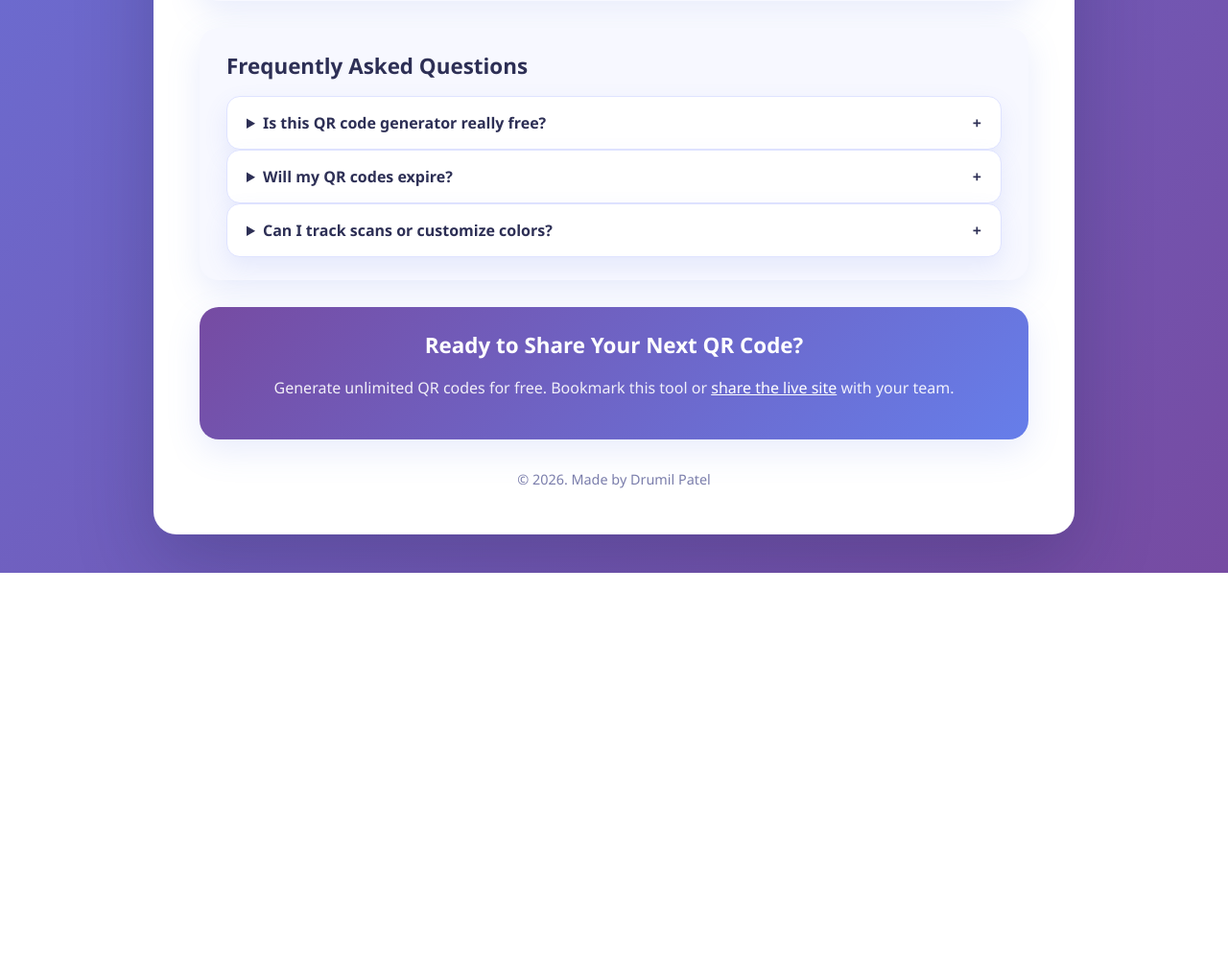
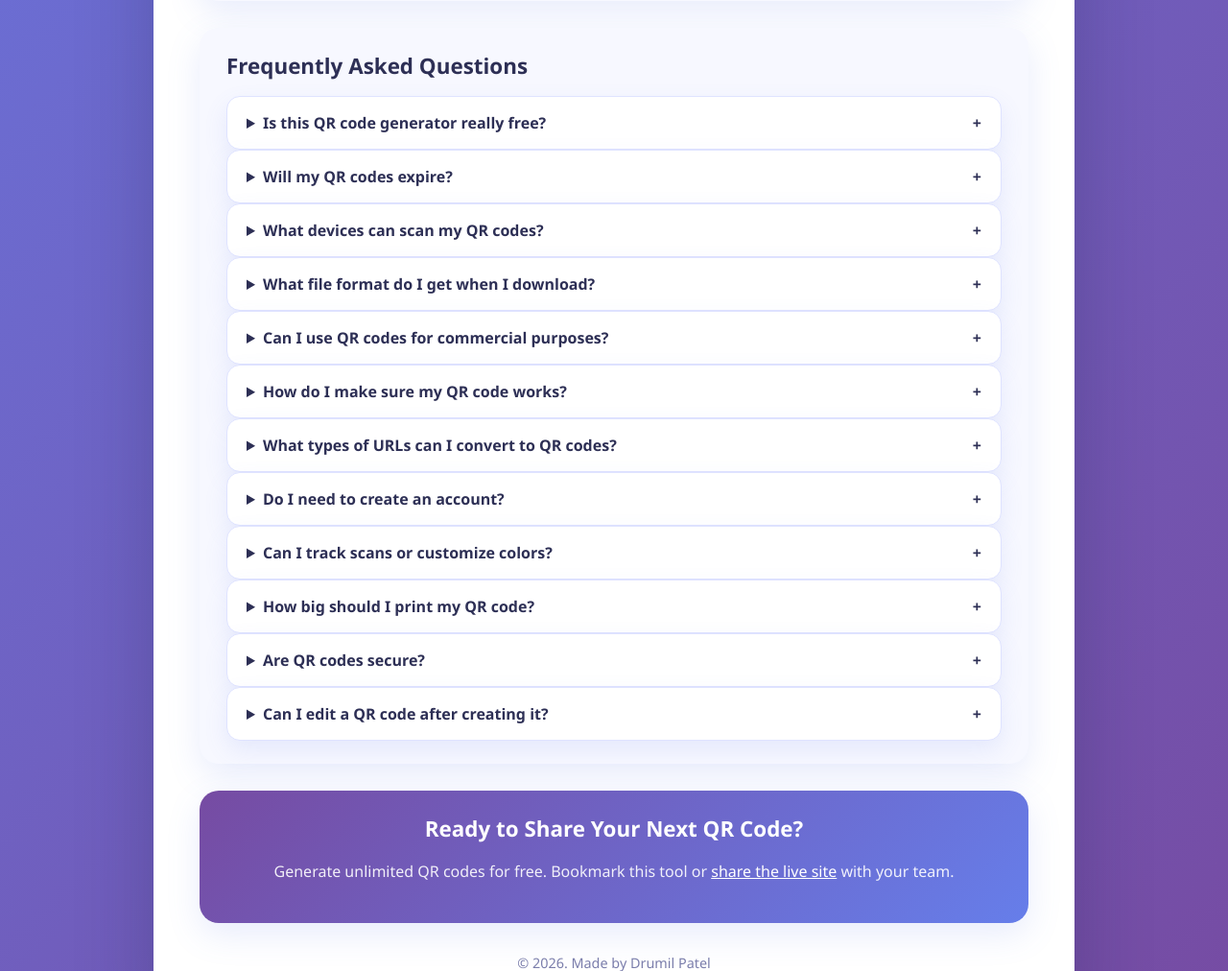
Before and after one commit to DrumilPatell/qr-code, a Flask app: page / in a window 1280 px wide. Shown: the part 1201-2213 px from the top of the page at 96% size. Before the commit the page ends 1798 px from the top, so only its background shows below. Run offline with Flask 3, Linux system fonts and the light colour scheme.

Commit message:
Update index.html for improved SEO and user experience; refine meta tags and add new FAQs

```diff
--- a/templates/index.html
+++ b/templates/index.html
@@ -3,25 +3,24 @@
 <head>
     <meta charset="UTF-8">
     <meta name="viewport" content="width=device-width, initial-scale=1.0">
-    <title>Free Online QR Code Generator | Instant Download</title>
-    <meta name="description" content="Generate free QR codes instantly with this online QR code generator. Create and download high-quality QR codes for any URL on desktop or mobile.">
-    <meta name="keywords" content="qr code generator, free qr code maker, download qr code, qr code for url">
+    <title>Free QR Code Generator - Instant Download | Create QR Codes Online</title>
+    <meta name="description" content="Free online QR code generator. Create and download high-quality QR codes instantly for any URL. Works on all devices, no sign-up required.">
     <meta name="robots" content="index, follow">
-    <meta name="google-site-verification" content="27K1_UFaM2lXTKFoF0qKTC-m0SfgOVSlkIjmydM10VY" />
+    <meta name="google-site-verification" content="27K1_UFaM2lXTKFoF0qKTC-m0SfgOVSlkIjmydM10VY">
+    <meta name="msvalidate.01" content="7048D7DAE3BE088955906D43FB5F68BD">
     <link rel="canonical" href="https://qr-code-sand-iota.vercel.app/">
     <meta property="og:type" content="website">
-    <meta property="og:title" content="Free Online QR Code Generator | Instant Download">
+    <meta property="og:title" content="Free QR Code Generator - Instant Download">
     <meta property="og:description" content="Create and download QR codes in seconds. Works on mobile and desktop with no sign-up required.">
     <meta property="og:url" content="https://qr-code-sand-iota.vercel.app/">
     <meta property="og:image" content="{{ url_for('static', filename='preview.svg', _external=True) }}">
     <meta name="twitter:card" content="summary_large_image">
-    <meta name="twitter:title" content="Free Online QR Code Generator">
+    <meta name="twitter:title" content="Free QR Code Generator">
     <meta name="twitter:description" content="Generate high-quality QR codes for any link and download them instantly.">
-    <meta name="msvalidate.01" content="7048D7DAE3BE088955906D43FB5F68BD" />
     <meta name="twitter:image" content="{{ url_for('static', filename='preview.svg', _external=True) }}">
     <meta name="author" content="Drumil Patel">
     <meta name="theme-color" content="#667eea">
-    <link rel="icon" type="image/svg+xml" href="{{ url_for('static', filename='favicon.svg') }}">
+    <link rel="icon" type="image/x-icon" href="{{ url_for('static', filename='favicon.svg') }}">
     <link rel="apple-touch-icon" href="{{ url_for('static', filename='favicon.svg') }}">
     <style>
         * {
@@ -406,8 +405,44 @@
                     <p>No. Once you download a QR code it is yours forever. Just make sure the destination URL stays live.</p>
                 </details>
                 <details>
+                    <summary>What devices can scan my QR codes?</summary>
+                    <p>All modern smartphones with cameras can scan QR codes. Both iPhone (iOS 11+) and Android devices have built-in QR code readers in their camera apps. No special app required.</p>
+                </details>
+                <details>
+                    <summary>What file format do I get when I download?</summary>
+                    <p>Your QR code downloads as a high-quality PNG image file. This format works perfectly for both digital sharing and professional printing.</p>
+                </details>
+                <details>
+                    <summary>Can I use QR codes for commercial purposes?</summary>
+                    <p>Absolutely! Use them on business cards, product packaging, advertisements, restaurant menus, event tickets, or any marketing materials. There are no usage restrictions.</p>
+                </details>
+                <details>
+                    <summary>How do I make sure my QR code works?</summary>
+                    <p>After downloading, simply scan it with your phone's camera to verify it directs to the correct URL. Test on both iPhone and Android devices before printing in bulk.</p>
+                </details>
+                <details>
+                    <summary>What types of URLs can I convert to QR codes?</summary>
+                    <p>Any valid URL works: websites, YouTube videos, Google Forms, PDF documents, social media profiles, Google Maps locations, and more. Just paste the link and generate.</p>
+                </details>
+                <details>
+                    <summary>Do I need to create an account?</summary>
+                    <p>No account needed. Simply enter your URL and download your QR code instantly. We don't store your data or require registration.</p>
+                </details>
+                <details>
                     <summary>Can I track scans or customize colors?</summary>
                     <p>This version focuses on fast, private QR code creation. Advanced features like analytics or custom branding are on the roadmap — keep an eye on future updates.</p>
+                </details>
+                <details>
+                    <summary>How big should I print my QR code?</summary>
+                    <p>For reliable scanning, print QR codes at least 2x2 cm (0.8x0.8 inches). Larger is better for distant scanning. The PNG file scales perfectly to any size.</p>
+                </details>
+                <details>
+                    <summary>Are QR codes secure?</summary>
+                    <p>QR codes themselves are just links encoded visually. Always scan codes from trusted sources. This generator creates standard QR codes with no malicious code or tracking.</p>
+                </details>
+                <details>
+                    <summary>Can I edit a QR code after creating it?</summary>
+                    <p>Static QR codes (like ours) cannot be edited once created. If you need to change the destination URL, simply generate a new QR code with the updated link.</p>
                 </details>
             </section>
 
@@ -449,10 +484,10 @@
   "@type": "WebApplication",
   "name": "QR Code Generator",
   "url": "https://qr-code-sand-iota.vercel.app/",
-            "description": "Generate free QR codes instantly with this online QR code generator. Create and download high-quality QR codes for any URL on desktop or mobile.",
-            "applicationCategory": "UtilitiesApplication",
-            "operatingSystem": "Web",
-            "browserRequirements": "Requires JavaScript and a modern web browser.",
+  "description": "Free online QR code generator. Create and download high-quality QR codes instantly for any URL. Works on all devices, no sign-up required.",
+  "applicationCategory": "Utility",
+  "operatingSystem": "All",
+  "browserRequirements": "Requires JavaScript",
   "inLanguage": "en",
   "image": "{{ url_for('static', filename='preview.svg', _external=True) }}",
   "offers": {
@@ -464,16 +499,7 @@
     "@type": "Person",
     "name": "Drumil Patel",
     "url": "https://github.com/DrumilPatell"
-            },
-            "sameAs": [
-                "https://qr-code-sand-iota.vercel.app/",
-                "https://github.com/DrumilPatell/qr-code"
-            ],
-            "featureList": [
-                "Instant QR code generator",
-                "High-quality PNG downloads",
-                "Works on desktop and mobile"
-            ]
+  }
 }
     </script>
 </body>
```
Lines whose indentation alone changed are shown as unchanged.
